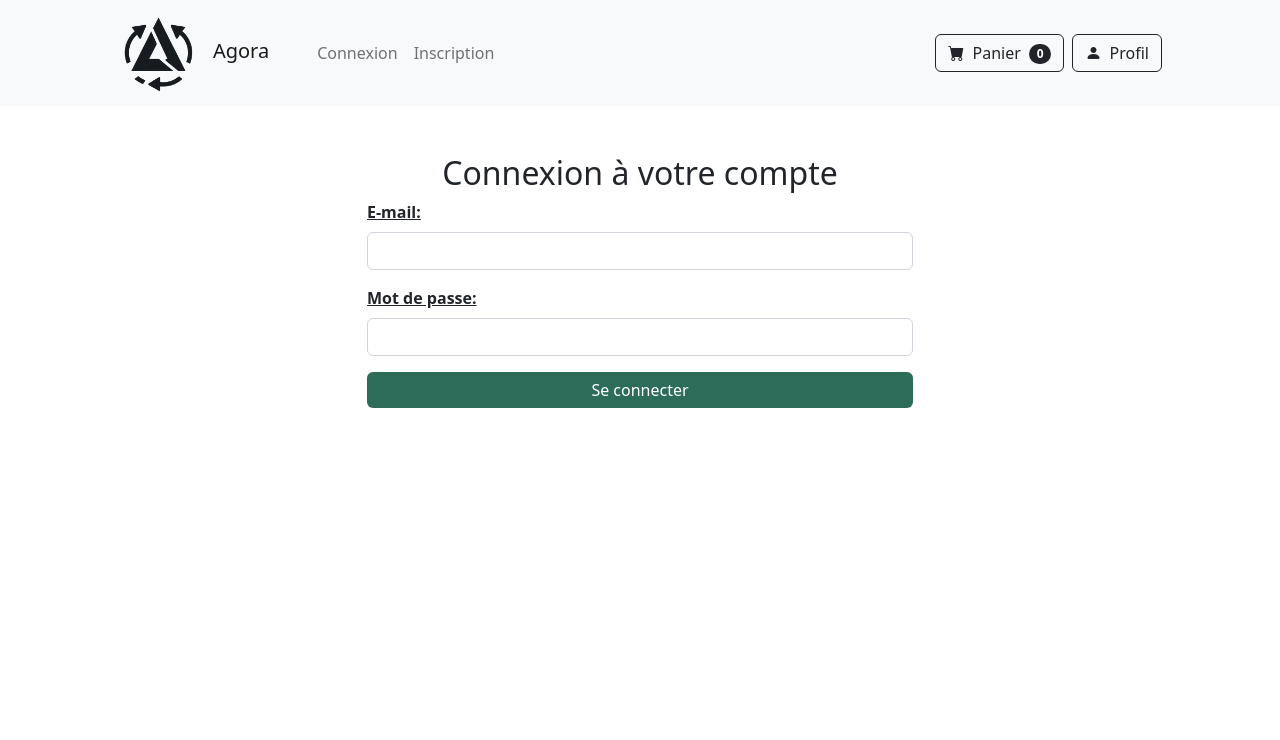
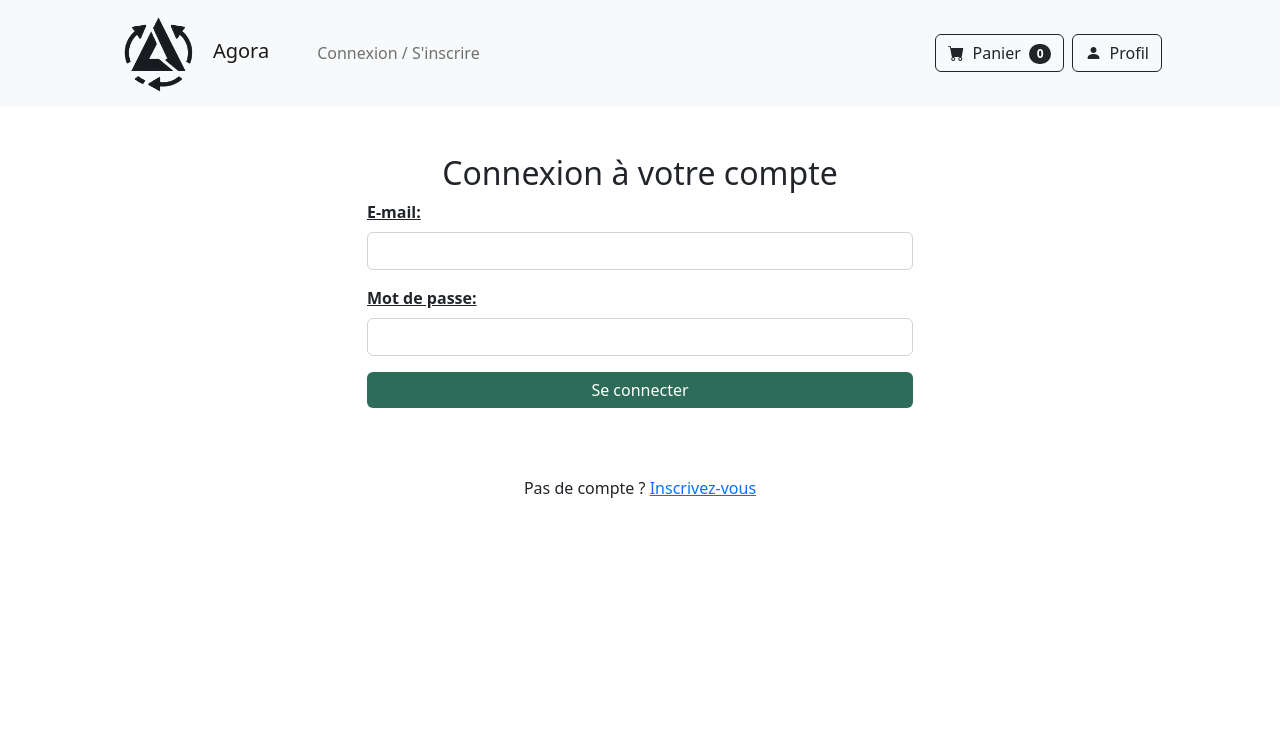
Before and after one commit to Rqbln/agora_ece, a PHP site: page /login.php in a window 1280 px wide. Shown: the top 740 px of the page. Run offline with PHP 8.4, Linux system fonts and the light colour scheme.

Commit message:
Rajout déconnexion + connexion + modif navbar.php

```diff
--- a/includes/navbar.php
+++ b/includes/navbar.php
@@ -7,8 +7,7 @@
         <button class="navbar-toggler" type="button" data-bs-toggle="collapse" data-bs-target="#navbarSupportedContent" aria-controls="navbarSupportedContent" aria-expanded="false" aria-label="Toggle navigation"><span class="navbar-toggler-icon"></span></button>
         <div class="collapse navbar-collapse" id="navbarSupportedContent">
             <ul class="navbar-nav me-auto mb-2 mb-lg-0 ms-lg-4">
-                <li class="nav-item"><a class="nav-link nav-hover-effect" href="/agora_ece/login.php">Connexion</a></li>
-                <li class="nav-item"><a class="nav-link nav-hover-effect" href="/agora_ece/register.php">Inscription</a></li>
+                <li class="nav-item"><a class="nav-link nav-hover-effect" href="/agora_ece/login.php">Connexion / S'inscrire</a></li>
             </ul>
             <form class="d-flex">
                 <button class="btn btn-outline-dark me-2" type="button">
--- a/login.php
+++ b/login.php
@@ -4,6 +4,11 @@ include 'includes/header.php';
 include 'includes/navbar.php';
 
 session_start();
+
+if (isset($_SESSION['user_id'])) {
+    header("Location: pages/profile.php");
+    exit();
+}
 
 if (!isset($conn)) {
     die("La connexion à la base de données n'est pas définie.");
@@ -26,6 +31,7 @@ if ($_SERVER["REQUEST_METHOD"] == "POST") {
             $_SESSION['user_id'] = $row['id'];
             $_SESSION['user_nom'] = $row['nom'];
             header("Location: pages/profile.php");
+            exit();
         } else {
             $error_message = "Mot de passe incorrect.";
         }
@@ -71,6 +77,11 @@ if ($_SERVER["REQUEST_METHOD"] == "POST") {
         .content {
             flex: 1;
         }
+        .register-link {
+            display: block;
+            text-align: center;
+            margin-top: 20px;
+        }
     </style>
 </head>
 <body>
@@ -96,6 +107,7 @@ if ($_SERVER["REQUEST_METHOD"] == "POST") {
                         </div>
                         <button type="submit" class="btn btn-custom w-100 mb-5">Se connecter</button>
                     </form>
+                    <p class="register-link">Pas de compte ? <a href="register.php">Inscrivez-vous</a></p>
                 </div>
             </div>
         </div>
```
Also changed, not shown: logout.php (added, +7 -0 lines), pages/profile.php (+5 -3 lines), register.php (+7 -0 lines).
